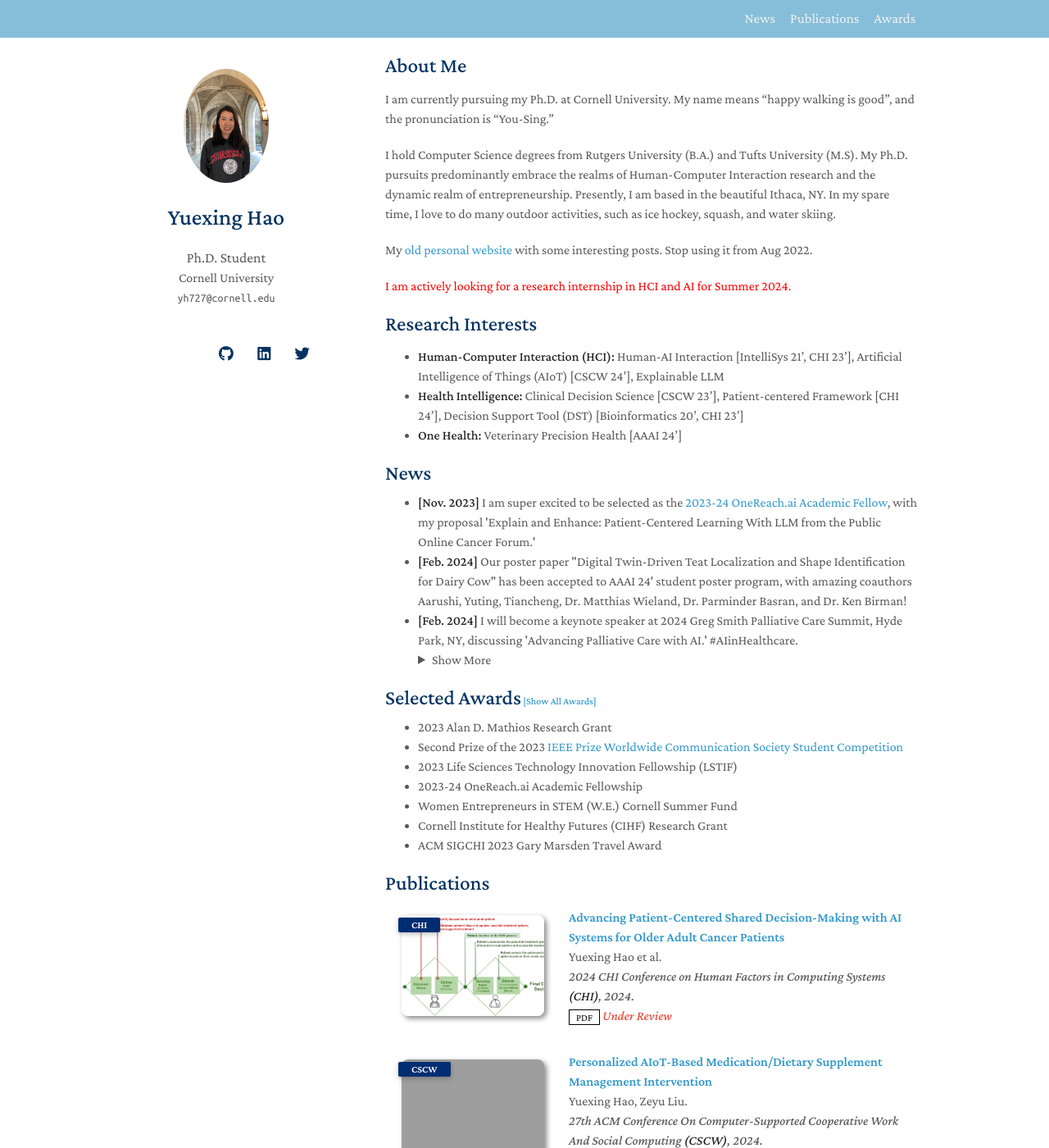
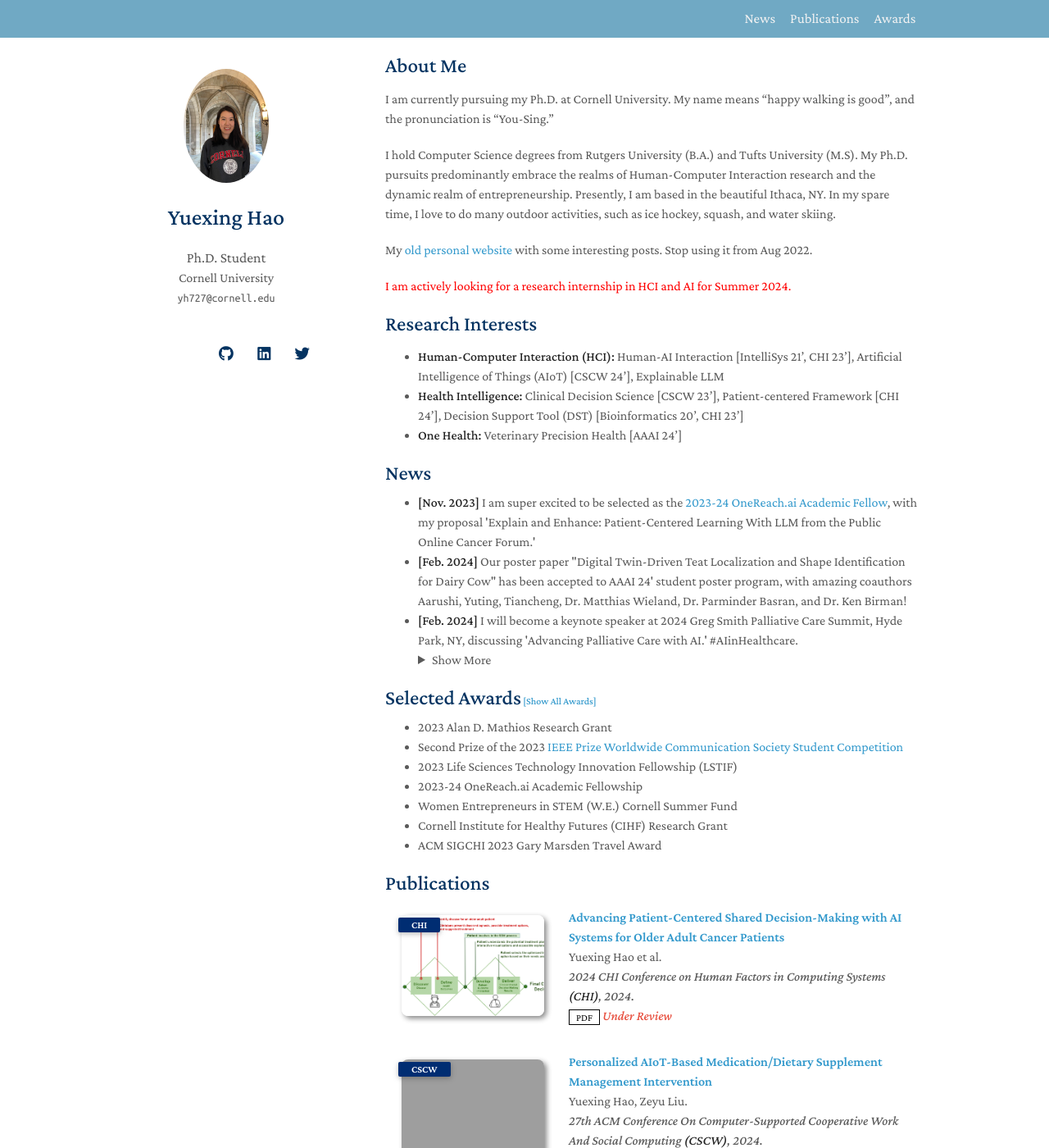
Before and after one commit to YuexingHao/Yuexing-Hao, a Jekyll site: the page built from index.md, in a window 1280 px wide and 1400 px high. Shown: the whole window at 82% size. Built offline with Jekyll 4.4.1, drawn with Linux system fonts in a browser that asks for light colours; nearby versions of some CDN libraries; a style sheet for code colours, icons or effects is not loaded; our own code applies the rules of GitHub Pages for plain Markdown files; grey boxes are pictures that could not be loaded.

Commit message:
Update nav.css

```diff
--- a/assets/css/nav.css
+++ b/assets/css/nav.css
@@ -1,6 +1,6 @@
 /* Add a black background color to the top navigation */
 .topnav {
-    background-color: #86bed9;
+    background-color: #70a9c4;
     overflow: hidden;
 	position:fixed;
 	z-index:999;
```
